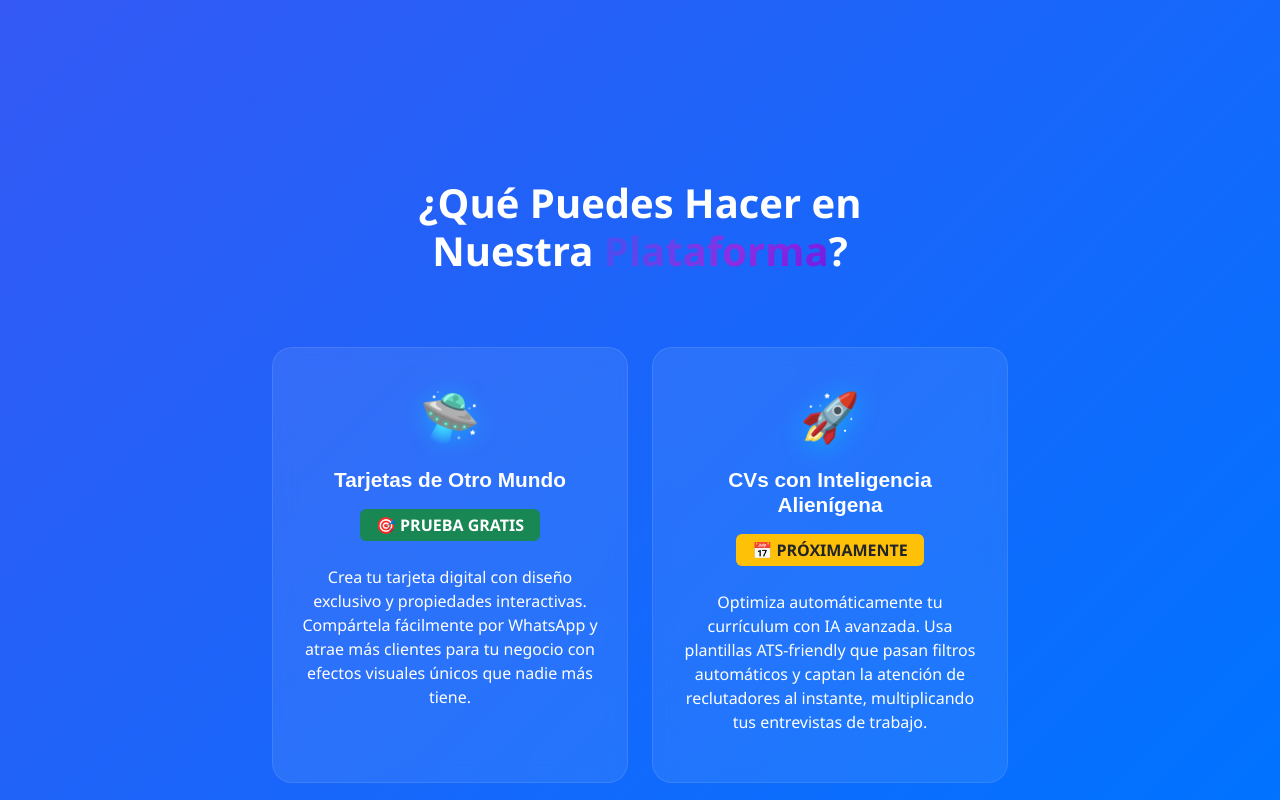
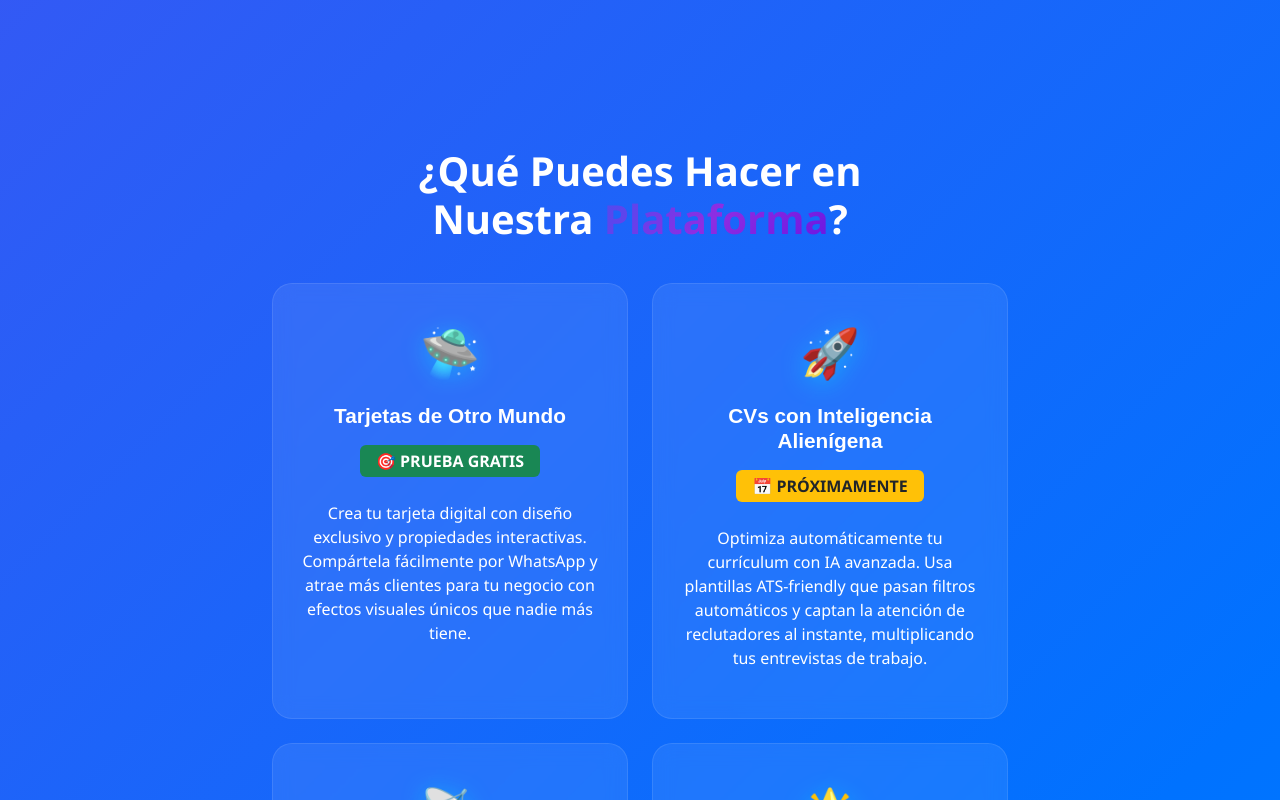
Before and after one commit to matiquelmec/Tarjetas_digitales, a Next.js app: page / in a window 1280 px wide. Shown: the part 1020-1820 px from the top of the page. Built offline with nearby package versions, Linux system fonts and the light colour scheme; no server answers.

Commit message:
Reducir espaciado y subir sección de productos más cerca del hero

```diff
--- a/src/app/page.tsx
+++ b/src/app/page.tsx
@@ -1012,9 +1012,9 @@ export default function HomePage() {
           </div>
 
           {/* ¿Qué Puedes Hacer en Nuestra Plataforma? */}
-          <div className="productos-section py-5">
+          <div className="productos-section py-3">
             <Container>
-              <Row className="justify-content-center mb-5">
+              <Row className="justify-content-center mb-3">
                 <Col lg={8} xl={6}>
                   <div className="text-center">
                     <h2 className="text-white mb-4" style={{ fontSize: '2.5rem', fontWeight: '800' }}>
```
